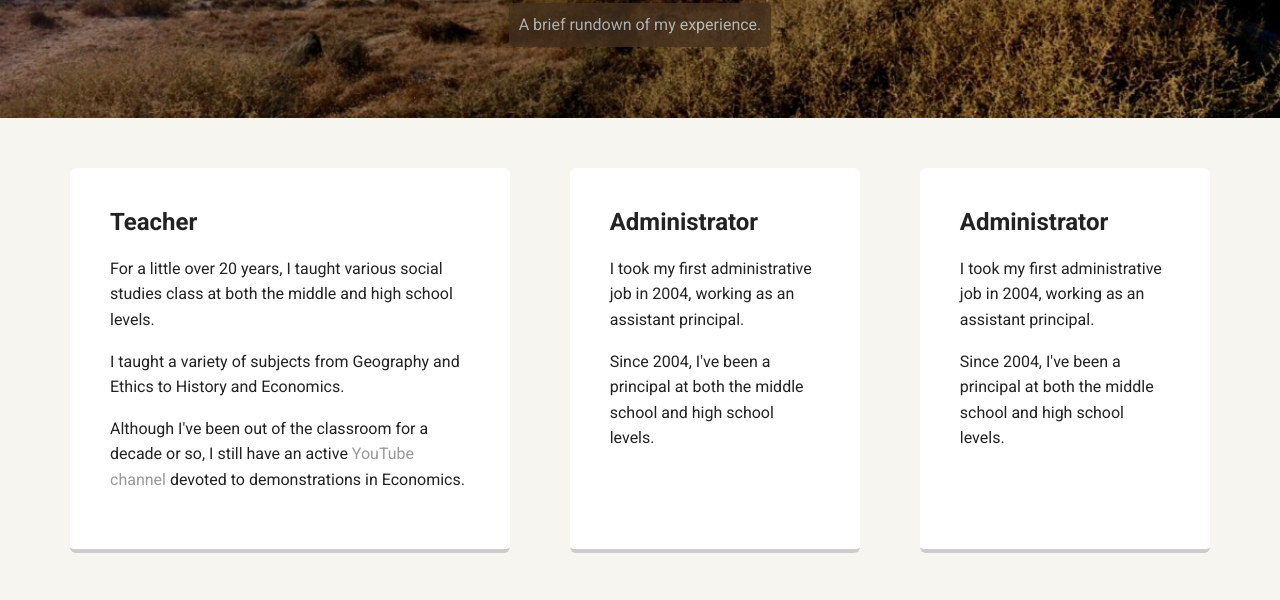
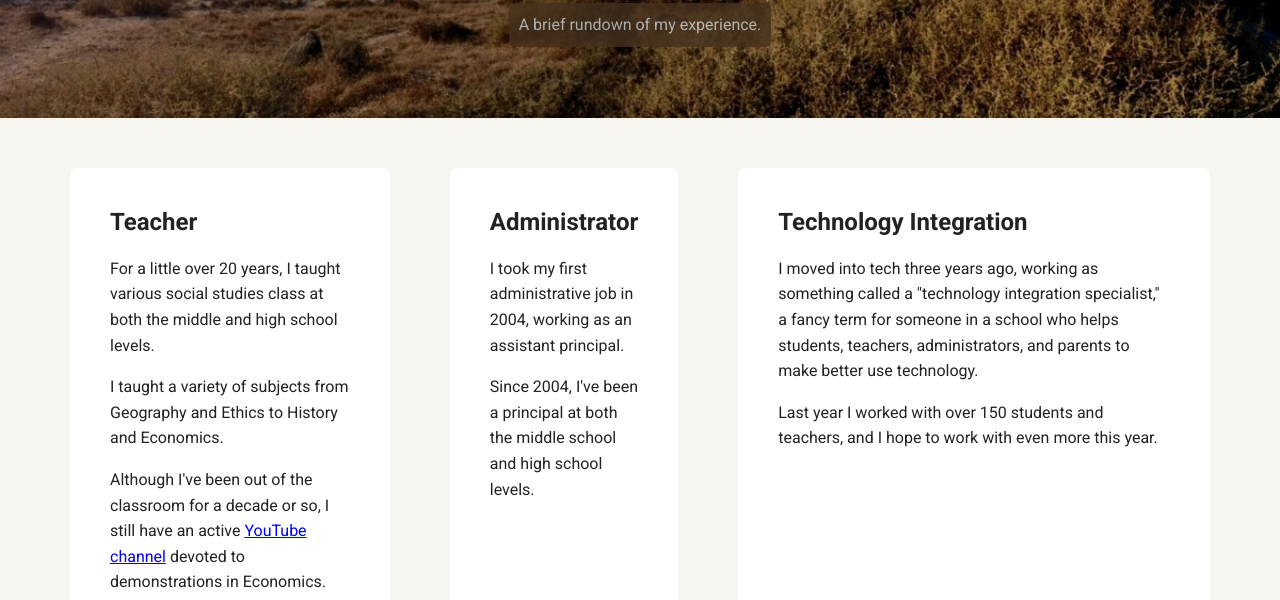
Before and after one commit to kylepurpura/techdegree-project-01, a plain HTML site: page experience.html in a window 1280 px wide. Shown: the part 352-952 px from the top of the page. Drawn offline with Linux system fonts and the light colour scheme; a web font is replaced by a local one.

Commit message:
Add content to html.

```diff
--- a/experience.html
+++ b/experience.html
@@ -27,7 +27,7 @@
         <h2>Teacher</h2>
         <p>For a little over 20 years, I taught various social studies class at both the middle and high school levels.</p>
         <p>I taught a variety of subjects from Geography and Ethics to History and Economics.</p>
-        <p>Although I've been out of the classroom for a decade or so, I still have an active <a href="https://www.youtube.com/c/KylePurpura">YouTube channel</a> devoted to demonstrations in Economics.
+        <p>Although I've been out of the classroom for a decade or so, I still have an active <a href="https://www.youtube.com/c/KylePurpura" target="_blank" class="youtube">YouTube channel</a> devoted to demonstrations in Economics.
       </div>
 
       <div class="card">
@@ -37,9 +37,9 @@
       </div>
 
       <div class="card">
-        <h2>Administrator</h2>
-        <p>I took my first administrative job in 2004, working as an assistant principal.</p>
-        <p>Since 2004, I've been a principal at both the middle school and high school levels.</p>
+        <h2>Technology Integration</h2>
+        <p>I moved into tech three years ago, working as something called a "technology integration specialist," a fancy term for someone in a school who helps students, teachers, administrators, and parents to make better use technology.</p>
+        <p>Last year I worked with over 150 students and teachers, and I hope to work with even more this year.</p>
       </div>
 
     </main>
--- a/styles.css
+++ b/styles.css
@@ -165,6 +165,10 @@ a.github {
 a.social:hover {
   opacity: 1;
 }
+a.youtube {
+  text-decoration: underline;
+  color: blue;
+}
 .clearfix {
   clear: both;
 }
```
